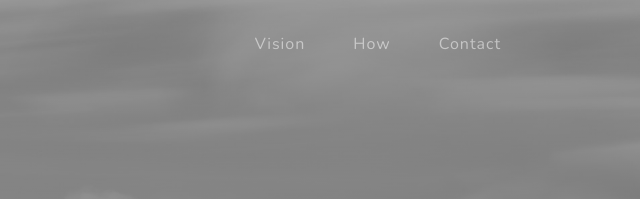
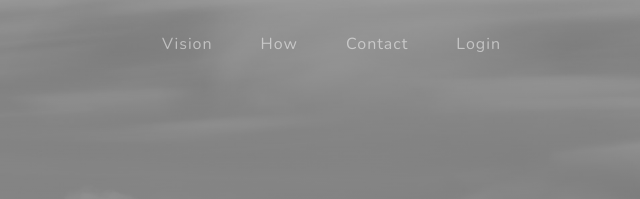
Before and after one commit to ylehilds/homework-first, a plain HTML site: page index.html in a window 1280 px wide. Shown: the top 199 px of the page, 637-1277 px from the left. Drawn offline with nearby package versions, Linux system fonts and the light colour scheme.

Commit message:
got login working.

```diff
--- a/index.html
+++ b/index.html
@@ -29,6 +29,7 @@
                         <li class="nav-item"><a class="nav-link" href="#vision">Vision</a></li>
                         <li class="nav-item"><a class="nav-link" href="#how">How</a></li>
                         <li class="nav-item"><a class="nav-link" href="#contact">Contact</a></li>
+                        <li class="nav-item"><a class="nav-link" href="http://homeworkfirst.lehisdomain.com/login.php">Login</a></li>
                     </ul>
                 </div>
             </div>
```
